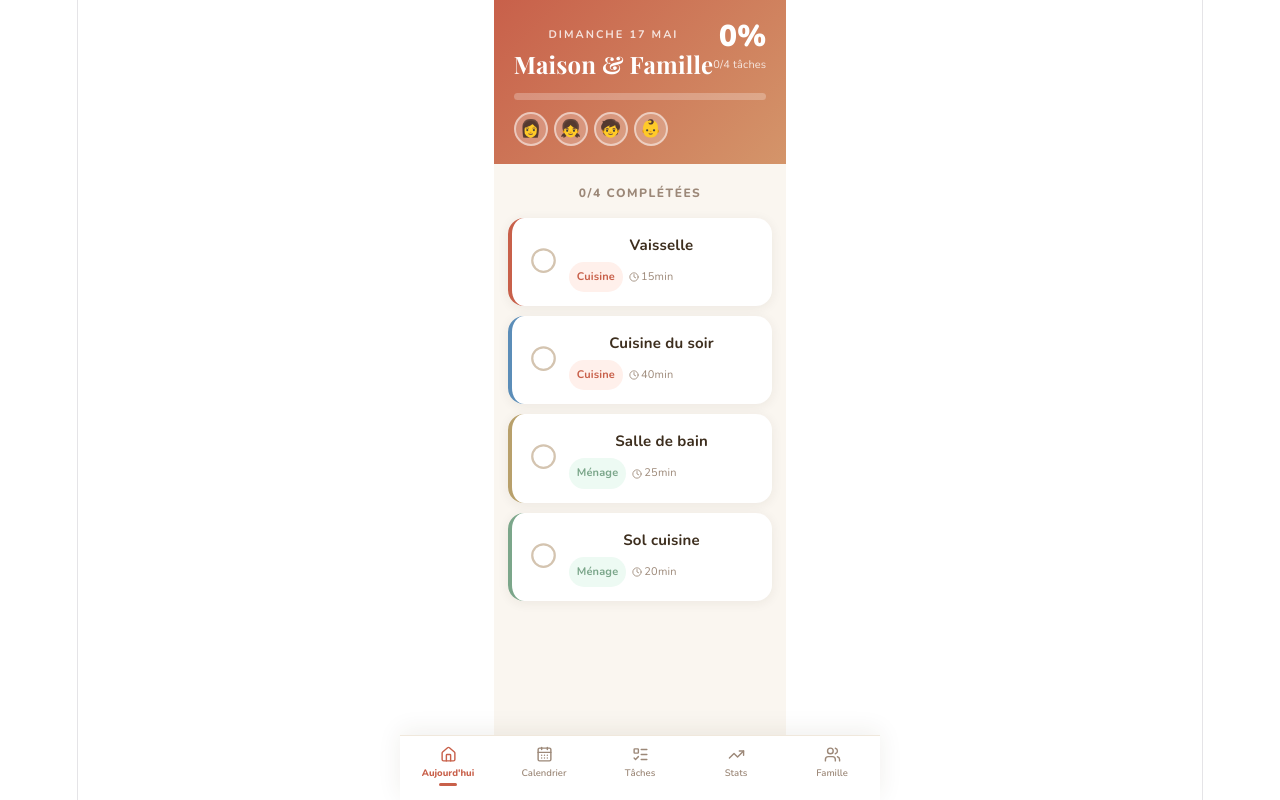
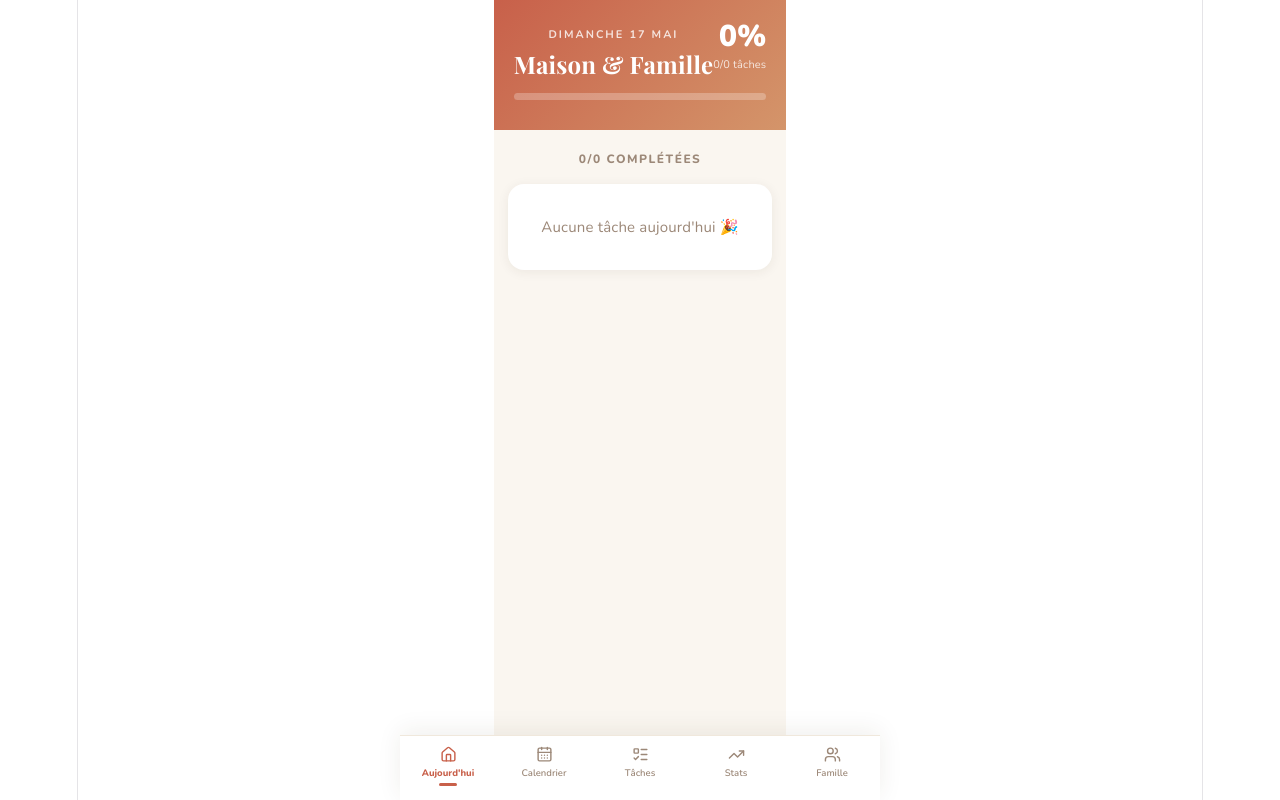
Before and after one commit to Diane1978/maison-famille, a React (Vite) app: page / in a window 1280 px wide. Built offline with nearby package versions, Linux system fonts and the light colour scheme.

Commit message:
suppression donnees demo

```diff
--- a/src/App.jsx
+++ b/src/App.jsx
@@ -36,37 +36,11 @@ function weekOf(ref, off=0) {
   return Array.from({length:7},(_,i)=>{ const dd=new Date(d); dd.setDate(dd.getDate()+i); return dd; });
 }
 
-const INIT_MEMBERS = [
-  {id:'m1',name:'Maman',color:'#C8604A',emoji:'👩'},
-  {id:'m2',name:'Emma',color:'#7BA68A',emoji:'👧'},
-  {id:'m3',name:'Léa',color:'#D4956A',emoji:'🧒'},
-  {id:'m4',name:'Zoé',color:'#5B8DB8',emoji:'👶'},
-];
 
-const INIT_TASKS = [
-  {id:'t1',name:'Vaisselle',cat:'Cuisine',freq:'daily',days:[0,1,2,3,4,5,6],dom:null,est:15,color:'#C8604A'},
-  {id:'t2',name:'Aspirateur',cat:'Ménage',freq:'weekly',days:[5],dom:null,est:30,color:'#7BA68A'},
-  {id:'t3',name:'Linge',cat:'Ménage',freq:'weekly',days:[1,4],dom:null,est:45,color:'#D4956A'},
-  {id:'t4',name:'Cuisine du soir',cat:'Cuisine',freq:'daily',days:[0,1,2,3,4,5,6],dom:null,est:40,color:'#5B8DB8'},
-  {id:'t5',name:'Poubelles',cat:'Ménage',freq:'weekly',days:[2],dom:null,est:10,color:'#9B7BB8'},
-  {id:'t6',name:'Salle de bain',cat:'Ménage',freq:'weekly',days:[6],dom:null,est:25,color:'#B8A06B'},
-  {id:'t7',name:'Courses',cat:'Approvisionnement',freq:'weekly',days:[5],dom:null,est:60,color:'#C8604A'},
-  {id:'t8',name:'Sol cuisine',cat:'Ménage',freq:'weekly',days:[6],dom:null,est:20,color:'#7BA68A'},
-];
 
-function genDemo(members, tasks) {
-  const comps = [];
-  for (let ago=28; ago>0; ago--) {
-    const d = new Date(today); d.setDate(d.getDate()-ago);
-    const ds = fmt(d);
-    tasks.forEach(t => {
-      if (!isDue(t,d)||Math.random()<0.12) return;
-      const m = members[Math.floor(Math.random()*members.length)];
-      comps.push({id:uid(),taskId:t.id,memberId:m.id,date:ds,min:Math.max(5,Math.round(t.est*(0.7+Math.random()*0.6)))});
-    });
-  }
-  return comps;
-}
+
+
+
 
 const CAT_BG = {Cuisine:'#FFF0EB',Ménage:'#EDFAF3',Approvisionnement:'#EBF3FA',Général:'#F5F0FA'};
 const CAT_TX = {Cuisine:'#C8604A',Ménage:'#7BA68A',Approvisionnement:'#5B8DB8',Général:'#9B7BB8'};
@@ -77,9 +51,9 @@ const inp = {border:'1.5px solid #E8DFCF',borderRadius:10,padding:'9px 12px',fon
 
 export default function App() {
   const [tab, setTab] = useState('today');
-  const [members, setMembers] = useState(INIT_MEMBERS);
-  const [tasks, setTasks] = useState(INIT_TASKS);
-  const [comps, setComps] = useState(() => genDemo(INIT_MEMBERS, INIT_TASKS));
+  const [members, setMembers] = useState([]);
+  const [tasks, setTasks] = useState([]);
+  const [comps, setComps] = useState([]);
   const [wkOff, setWkOff] = useState(0);
   const [statMode, setStatMode] = useState('person');
 
```
